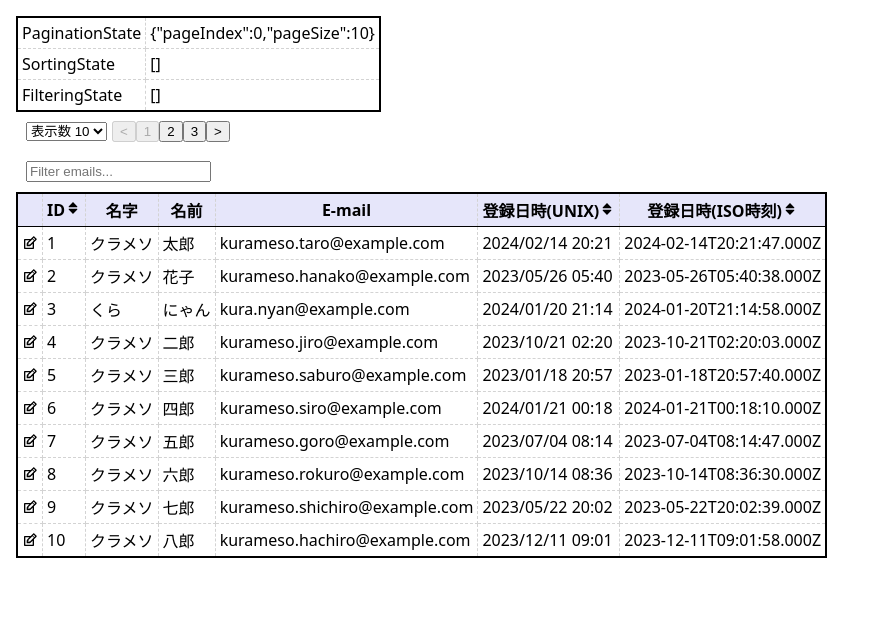
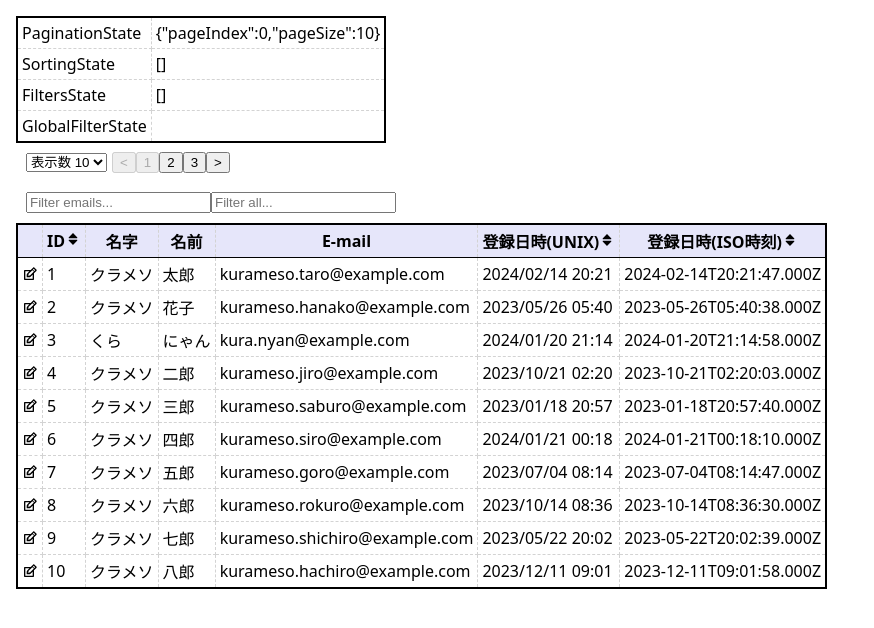
Before and after one commit to rednes/stackblitz-sandbox, a React (Create React App) app: page / in a window 1280 px wide. Shown: the top 628 px of the page, without its empty margins (0-874 px from the left). Built offline with nearby package versions, Linux system fonts and the light colour scheme.

Commit message:
add global-filter

```diff
--- a/src/App.tsx
+++ b/src/App.tsx
@@ -55,8 +55,12 @@ export const App: FC = () => {
               <td>{JSON.stringify(table.getState().sorting)}</td>
             </tr>
             <tr>
-              <td>FilteringState</td>
+              <td>FiltersState</td>
               <td>{JSON.stringify(table.getState().columnFilters)}</td>
+            </tr>
+            <tr>
+              <td>GlobalFilterState</td>
+              <td>{JSON.stringify(table.getState().globalFilter)}</td>
             </tr>
           </tbody>
         </table>
@@ -110,6 +114,11 @@ export const App: FC = () => {
               table.getColumn('email')?.setFilterValue(e.target.value)
             }
           />
+          <input
+            placeholder="Filter all..."
+            // value={(table.getGlobalFilter() as string) ?? ""}
+            onChange={(e) => table.setGlobalFilter(e.target.value)}
+          />
         </div>
         <table>
           <thead>
--- a/src/column.tsx
+++ b/src/column.tsx
@@ -85,9 +85,11 @@ export const columns: ColumnDef<User>[] = [
         locale: ja,
       });
     },
+    enableGlobalFilter: false,
   },
   {
     accessorKey: 'createdAtStr',
     header: sortableHeader('登録日時(ISO時刻)'),
+    enableGlobalFilter: false,
   },
 ];
```
